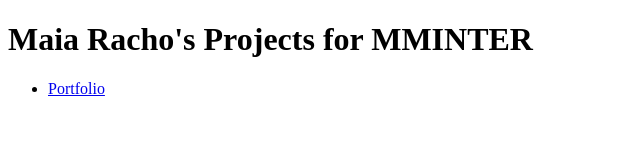
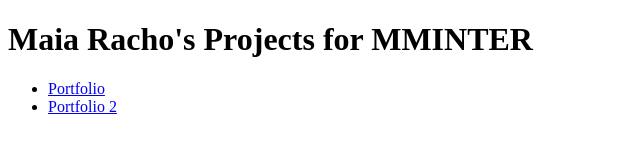
Before and after one commit to maiaracho/maiaracho.github.io, a plain HTML site: page index.html in a window 1280 px wide. Shown: the full height of the page, 0-640 px from the left. Drawn offline with Linux system fonts and the light colour scheme.

Commit message:
Update index.html portfolio2

```diff
--- a/index.html
+++ b/index.html
@@ -8,6 +8,7 @@
     <h1>Maia Racho's Projects for MMINTER</h1>
     <ul>
         <li><a href="/portfolio/">Portfolio</a></li>
+        <li><a href="/portfolio2/">Portfolio 2</a></li>
     </ul>
 </body>
 
```
